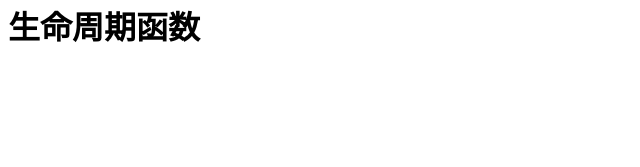
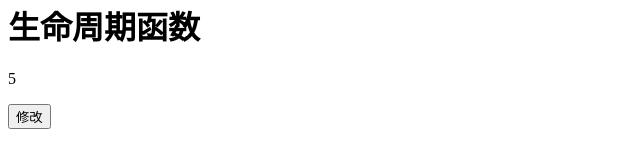
Before and after one commit to z3718l/react-test-app, a React (Create React App) app: page / in a window 1280 px wide. Shown: the part 567-734 px from the top of the page, without its empty margins (0-640 px from the left). Built offline with nearby package versions, Linux system fonts and the light colour scheme.

Commit message:
feat(生命周期): 修改state值

```diff
--- a/src/compnentLife.jsx
+++ b/src/compnentLife.jsx
@@ -1,5 +1,11 @@
 import React from 'react'
 export default class ComponentLife extends React.Component{
+    constructor(props) {
+        super(props)
+        this.state = {
+            countNum: 5
+        }
+    }
     componentWillMount() {
         console.log('componentWillMount', '==在组件渲染之前执行')
     }
@@ -8,6 +14,9 @@ export default class ComponentLife extends React.Component{
     }
     shouldComponentUpdate() {
         console.log('shouldComponentUpdate')
+        // 主要要返回true才能修改
+        // 如果返回false，就不能修改数据了
+        return true
     }
     componentWillUpdate() {
         console.log('componentWillUpdate', '==数据在改变之前执行')
@@ -21,10 +30,17 @@ export default class ComponentLife extends React.Component{
     componentWillUnmount() {
         console.log('componentWillUnmount', '==组件卸载之前执行')
     }
+    changeHandler = () => {
+        this.setState({
+            countNum: this.state.countNum += 2
+        })
+    }
     render() {
         return (
             <div>
                 <h1>生命周期函数</h1>
+                <p>{ this.state.countNum }</p>
+                <button onClick = { this.changeHandler }>修改</button>
             </div>
         )
     }
```
